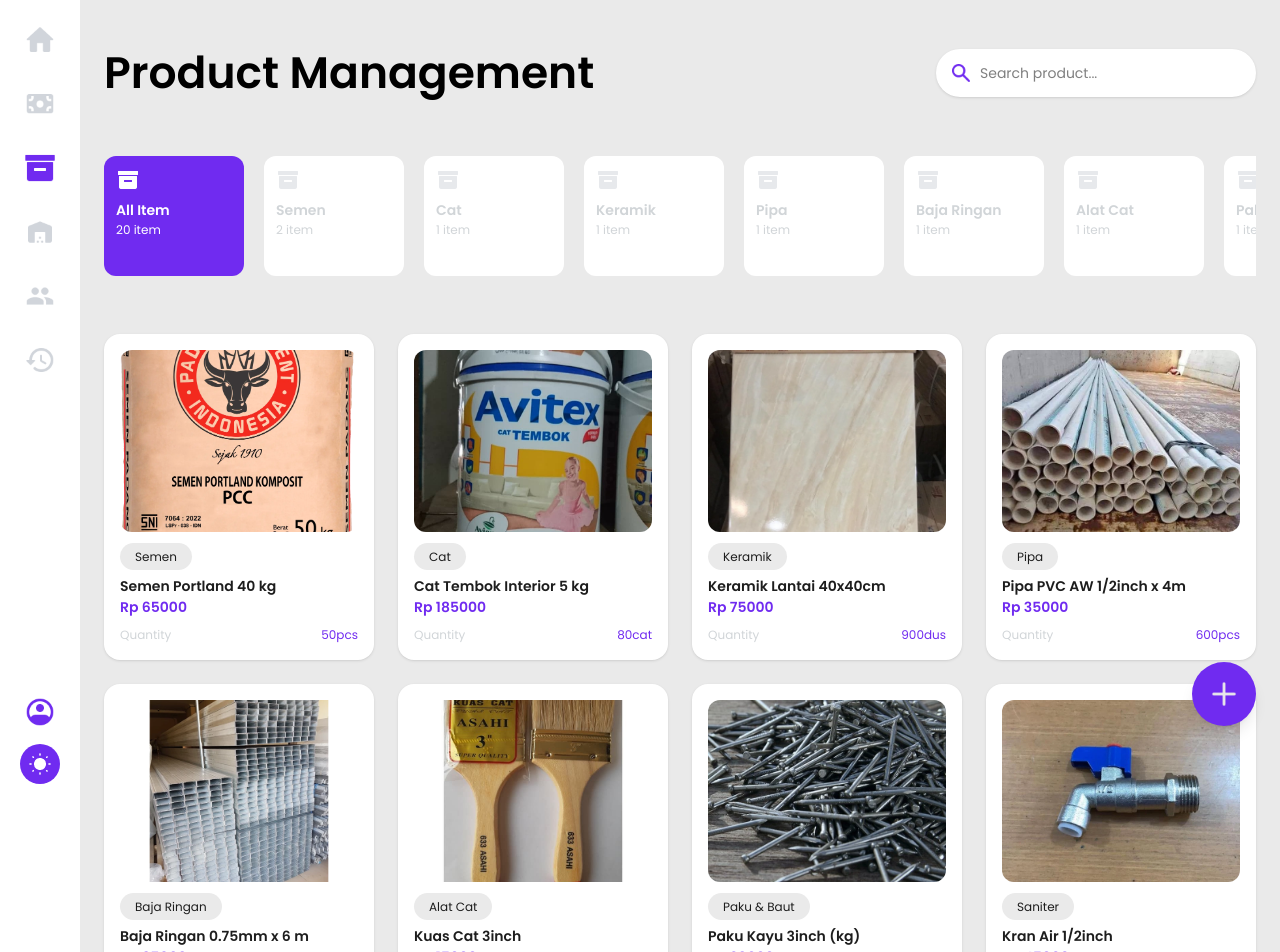
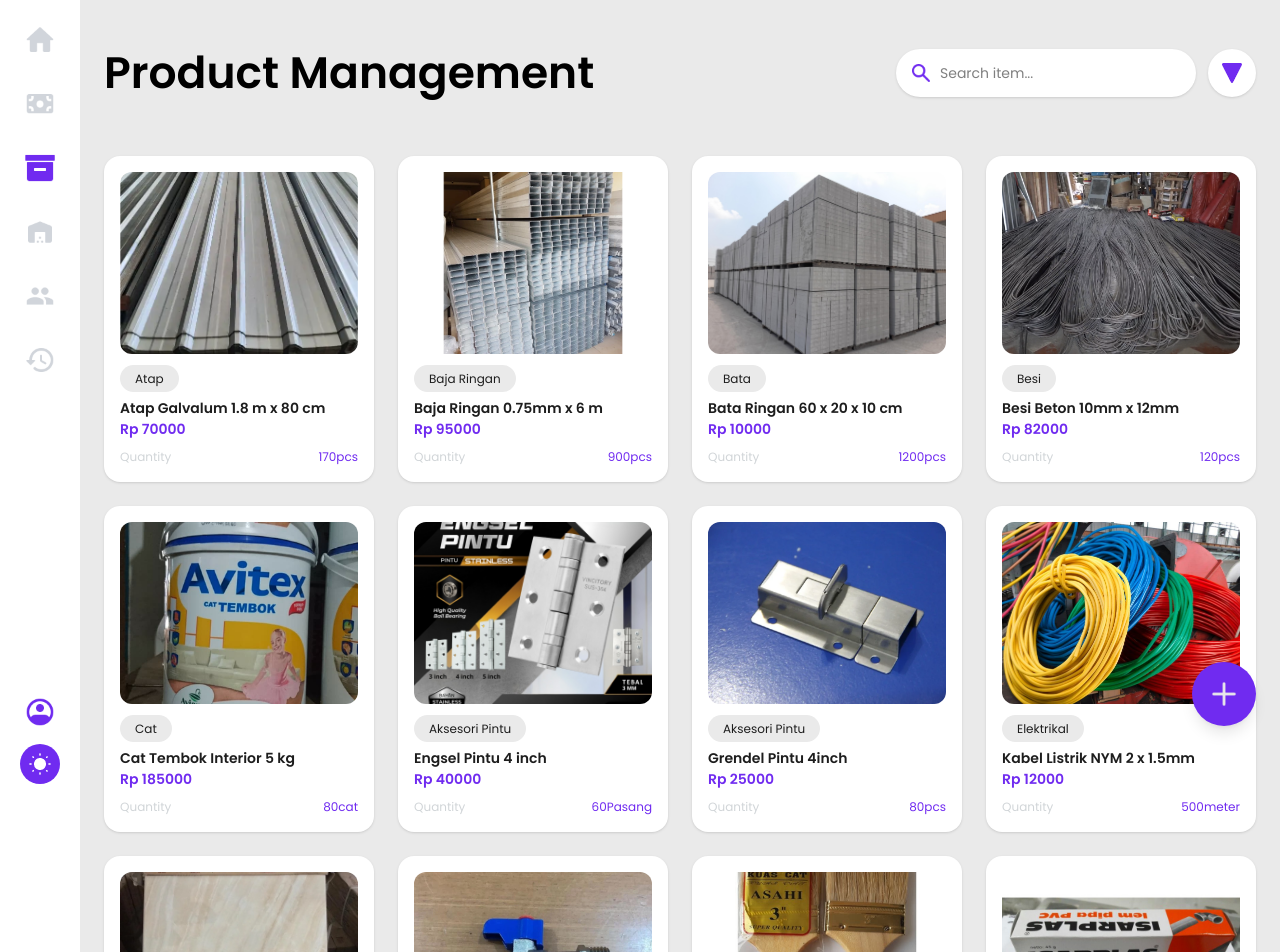
Before and after one commit to Jubilio14/FrontendPOS, a React (Vite) app: page /product in a window 1280 px wide. Shown: the top 952 px of the page. Built offline with nearby package versions, Linux system fonts and the light colour scheme; sample sign-in values are in the browser's storage.

Commit message:
update filter kategori

```diff
--- a/src/pages/Cashier.jsx
+++ b/src/pages/Cashier.jsx
@@ -166,18 +166,35 @@ export default function Cashier() {
         },
     ];
 
-    const [activeCategory, setActiveCategory] = useState("All Item");
+    const [selectedCategories, setSelectedCategories] = useState([]);
     const [search, setSearch] = useState("");
-    const filteredProducts = products.filter((item) => {
+    const [showFilter, setShowFilter] = useState(false);
+    const [sortType, setSortType] = useState("asc");
+
+    const handleCategoryChange = (category) => {
+        setSelectedCategories((prev) =>
+            prev.includes(category)
+            ? prev.filter((item) => item !== category)
+            : [...prev, category]
+        );
+        };
+
+    const filteredProducts = products
+        .filter((item) => {
             const matchCategory =
-        activeCategory === "All Item" ||
-        item.category === activeCategory;
+            selectedCategories.length === 0 ||
+            selectedCategories.includes(item.category);
 
             const matchSearch =
             item.name.toLowerCase().includes(search.toLowerCase());
 
             return matchCategory && matchSearch;
-    });
+        })
+        .sort((a, b) =>
+            sortType === "asc"
+            ? a.name.localeCompare(b.name)
+            : b.name.localeCompare(a.name)
+    );
     const [showModal, setShowModal] = useState(false);
     const [selectedProduct, setSelectedProduct] = useState(null);
     const [variant, setVariant] = useState("Merah");
@@ -259,8 +276,10 @@ export default function Cashier() {
             </div>
 
             {/* Kanan (Search) */}
+            <div className="flex items-center gap-3 relative">
+
+                {/* SEARCH */}
                 <div className="relative">
-
                     <img
                     src="/icons/searchPurple.png"
                     className="absolute left-4 top-1/2 -translate-y-1/2 w-[18px] h-[18px]"
@@ -273,62 +292,77 @@ export default function Cashier() {
                     onChange={(e) => setSearch(e.target.value)}
                     className="w-[300px] h-[48px] bg-white rounded-full pl-11 pr-4 outline-none text-[14px] shadow-sm"
                     />
+                </div>
+
+                {/* FILTER BUTTON */}
+                <button
+                    onClick={() => setShowFilter(!showFilter)}
+                    className="w-[48px] h-[48px] bg-white rounded-full shadow-sm flex items-center justify-center cursor-pointer hover:opacity-80 transition"
+                >
+                    <img
+                    src="/icons/Polygon 1.png"
+                    className="w-[20px] h-[20px]"
+                    />
+                </button>
+
+                {showFilter && (
+                    <div className="absolute top-[70px] right-0 w-[280px] bg-white rounded-2xl shadow-lg p-5 z-50">
+
+                        <p className="font-semibold mb-3">By Alphabetical</p>
+
+                        <div className="space-y-2 mb-5">
+                            <label className="flex items-center gap-3">
+                                <input
+                                    type="radio"
+                                    checked={sortType === "asc"}
+                                    onChange={() => setSortType("asc")}
+                                />
+                                <span>Ascending (A-Z)</span>
+                            </label>
+
+                            <label className="flex items-center gap-3">
+                                <input
+                                    type="radio"
+                                    checked={sortType === "desc"}
+                                    onChange={() => setSortType("desc")}
+                                />
+                                <span>Descending (Z-A)</span>
+                            </label>
+                        </div>
+
+                        <p className="font-semibold mb-3">By Category</p>
+
+                        <div className="space-y-3 max-h-[220px] overflow-y-auto">
+
+                        {categories
+                            .filter((cat) => cat.name !== "All Item")
+                            .map((cat) => (
+                            <label
+                                key={cat.name}
+                                className="flex items-center gap-3 cursor-pointer"
+                            >
+                                <input
+                                type="checkbox"
+                                checked={selectedCategories.includes(cat.name)}
+                                onChange={() => handleCategoryChange(cat.name)}
+                                className="w-4 h-4 accent-[#702BF0]"
+                                />
+
+                                <span className="text-sm text-[#1D1D1D]">
+                                {cat.name}
+                                </span>
+                            </label>
+                        ))}
+                        </div>
+
+                    </div>
+                    )}
 
             </div>
 
         </div>
 
-      {/* CATEGORY */}
-        <div className="max-w-full overflow-x-auto pb-2 scrollbar-hide">
 
-        <div className="flex gap-[20px] min-w-max">
-
-            {categories.map((cat) => {
-            const isActive = activeCategory === cat.name;
-
-            return (
-                <div
-                key={cat.name}
-                onClick={() => setActiveCategory(cat.name)}
-                className={`min-w-[140px] h-[120px] p-3 rounded-xl cursor-pointer transition
-                    ${
-                    isActive
-                        ? "bg-[#702BF0]"
-                        : "bg-white"
-                    }`}
-                >
-                <img
-                    src={cat.icon}
-                    className={`w-[24px] h-[24px] mb-2 ${
-                    isActive
-                        ? "brightness-0 invert"
-                        : "opacity-50"
-                    }`}
-                />
-
-                <p
-                    className={`text-[14px] font-semibold ${
-                    isActive ? "text-white" : "text-[#D1D5D8]"
-                    }`}
-                >
-                    {cat.name}
-                </p>
-
-                <p
-                    className={`text-[12px] ${
-                    isActive ? "text-white" : "text-[#D1D5D8]"
-                    }`}
-                >
-                    {cat.name === "All Item"
-                    ? `${products.length} item`
-                    : `${getTotalByCategory(cat.name)} item`}
-                </p>
-                </div>
-            );
-            })}
-
-        </div>
-        </div>
 
         {/* Produk */}
         <div className="grid grid-cols-1 md:grid-cols-2 xl:grid-cols-3 2xl:grid-cols-4 gap-6">
--- a/src/pages/Product.jsx
+++ b/src/pages/Product.jsx
@@ -188,18 +188,37 @@ export default function Product() {
     ]);
 
 
-    const [activeCategory, setActiveCategory] = useState("All Item");
+    const [selectedCategories, setSelectedCategories] = useState([]);
     const [search, setSearch] = useState("");
-    const filteredProducts = products.filter((item) => {
+    const [showFilter, setShowFilter] = useState(false);
+    const [sortType, setSortType] = useState("asc");
+
+    const handleCategoryChange = (category) => {
+        setSelectedCategories((prev) =>
+            prev.includes(category)
+            ? prev.filter((item) => item !== category)
+            : [...prev, category]
+        );
+        };
+
+    const filteredProducts = products
+        .filter((item) => {
             const matchCategory =
-        activeCategory === "All Item" ||
-        item.category === activeCategory;
+            selectedCategories.length === 0 ||
+            selectedCategories.includes(item.category);
 
             const matchSearch =
             item.name.toLowerCase().includes(search.toLowerCase());
 
             return matchCategory && matchSearch;
-    });
+        })
+        .sort((a, b) =>
+            sortType === "asc"
+            ? a.name.localeCompare(b.name)
+            : b.name.localeCompare(a.name)
+    );
+
+
     const [showModal, setShowModal] = useState(false);
     const [selectedProduct, setSelectedProduct] = useState(null);
     const [variant, setVariant] = useState("Merah");
@@ -312,81 +331,90 @@ export default function Product() {
             </div>
 
             {/* Kanan (Search) */}
+            <div className="flex items-center gap-3 relative">
+
+                {/* SEARCH */}
                 <div className="relative">
-
-            {/* ICON */}
                     <img
                     src="/icons/searchPurple.png"
                     className="absolute left-4 top-1/2 -translate-y-1/2 w-[18px] h-[18px]"
                     />
 
-            {/* INPUT */}
                     <input
                     type="text"
-                placeholder="Search product..."
+                    placeholder="Search item..."
                     value={search}
                     onChange={(e) => setSearch(e.target.value)}
-                className="w-[320px] h-[48px] bg-white rounded-full pl-11 pr-4 outline-none text-[14px] shadow-sm"
+                    className="w-[300px] h-[48px] bg-white rounded-full pl-11 pr-4 outline-none text-[14px] shadow-sm"
                     />
+                </div>
+
+                {/* FILTER BUTTON */}
+                <button
+                    onClick={() => setShowFilter(!showFilter)}
+                    className="w-[48px] h-[48px] bg-white rounded-full shadow-sm flex items-center justify-center cursor-pointer hover:opacity-80 transition"
+                >
+                    <img
+                    src="/icons/Polygon 1.png"
+                    className="w-[20px] h-[20px]"
+                    />
+                </button>
+
+                {showFilter && (
+                    <div className="absolute top-[70px] right-0 w-[280px] bg-white rounded-2xl shadow-lg p-5 z-50">
+
+                        <p className="font-semibold mb-3">By Alphabetical</p>
+
+                        <div className="space-y-2 mb-5">
+                            <label className="flex items-center gap-3">
+                                <input
+                                    type="radio"
+                                    checked={sortType === "asc"}
+                                    onChange={() => setSortType("asc")}
+                                />
+                                <span>Ascending (A-Z)</span>
+                            </label>
+
+                            <label className="flex items-center gap-3">
+                                <input
+                                    type="radio"
+                                    checked={sortType === "desc"}
+                                    onChange={() => setSortType("desc")}
+                                />
+                                <span>Descending (Z-A)</span>
+                            </label>
+                        </div>
+
+                        <p className="font-semibold mb-3">By Category</p>
+
+                        <div className="space-y-3 max-h-[220px] overflow-y-auto">
+
+                        {categories
+                            .filter((cat) => cat.name !== "All Item")
+                            .map((cat) => (
+                            <label
+                                key={cat.name}
+                                className="flex items-center gap-3 cursor-pointer"
+                            >
+                                <input
+                                type="checkbox"
+                                checked={selectedCategories.includes(cat.name)}
+                                onChange={() => handleCategoryChange(cat.name)}
+                                className="w-4 h-4 accent-[#702BF0]"
+                                />
+
+                                <span className="text-sm text-[#1D1D1D]">
+                                {cat.name}
+                                </span>
+                            </label>
+                        ))}
+                        </div>
+
+                    </div>
+                    )}
 
             </div>
 
-        </div>
-
-        {/* FILTER */}
-        <div className="max-w-full overflow-x-auto pb-2 scrollbar-hide">
-
-        <div className="flex gap-[20px] min-w-max">
-
-            {categories.map((cat) => {
-                const isActive = activeCategory === cat.name;
-
-                return (
-                <div
-                    key={cat.name}
-                    onClick={() => setActiveCategory(cat.name)}
-                    className={`w-[140px] h-[120px] p-3 rounded-xl cursor-pointer transition
-                    ${
-                        isActive
-                        ? "bg-[#702BF0]"
-                        : "bg-[#FFFFFF]"
-                    }`}
-                >
-
-
-                    {/* ICON */}
-                    <img
-                    src={cat.icon}
-                    className={`w-[24px] h-[24px] mb-2 ${
-                        isActive
-                        ? "brightness-0 invert"
-                        : "opacity-50"
-                    }`}
-                    />
-
-                    {/* TEXT */}
-                    <p
-                        className={`text-[14px] leading-[21px] font-semibold ${
-                            isActive ? "text-white" : "text-[#D1D5D8]"
-                        }`}
-                    >
-                        {cat.name}
-                    </p>
-
-                    {/* SUB TEXT */}
-                    <p className={`text-[12px] leading-[18px] font-normal ${
-                        isActive ? "text-white" : "text-[#D1D5D8]"
-                        }`}>
-                        {cat.name === "All Item"
-                            ? `${products.length} item`
-                            : `${getTotalByCategory(cat.name)} item`}
-                    </p>
-
-                </div>
-                );
-            })}
-
-        </div>
         </div>
 
         {/* Produk */}
```
Also changed, not shown: public/icons/Polygon 1.png (added). Lines whose indentation alone changed are shown as unchanged.
